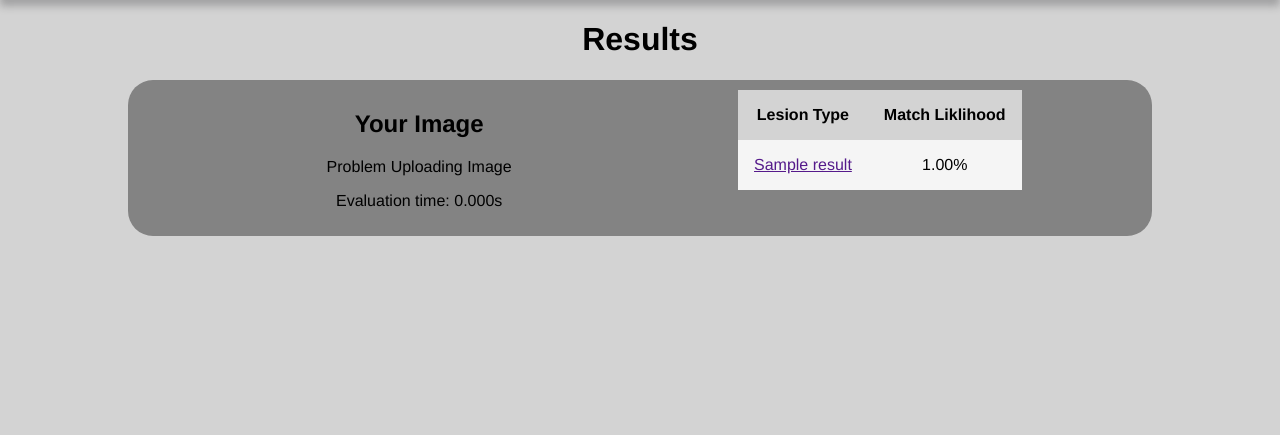
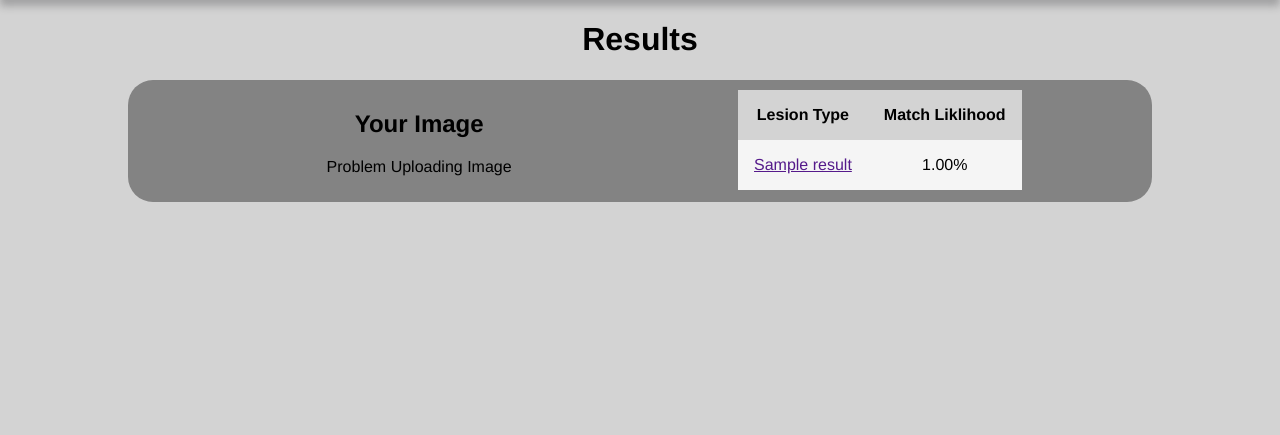
Before and after one commit to marlanmct/SkinCancerClassifier, a Python web app: template src/templates/results.html in a window 1280 px wide. Shown: the part 44-479 px from the top of the page. Run offline with Jinja, Linux system fonts and the light colour scheme; the template is opened without the code that fills it: most values are stand-ins (such as "Sample title", 1, 10 or a date in 2020).

Commit message:
Update results.html

```diff
--- a/src/templates/results.html
+++ b/src/templates/results.html
@@ -10,7 +10,7 @@
             {% else %}
             <p>Problem Uploading Image</p>
             {% endif %}
-            <p>Evaluation time: {{ '%0.3f' % duration|float }}s</p>
+            <!--<p>Evaluation time: {{ '%0.3f' % duration|float }}s</p>-->
         </div>
         <div class="table-wrapper"></div>
             <div class="results-table">
```
